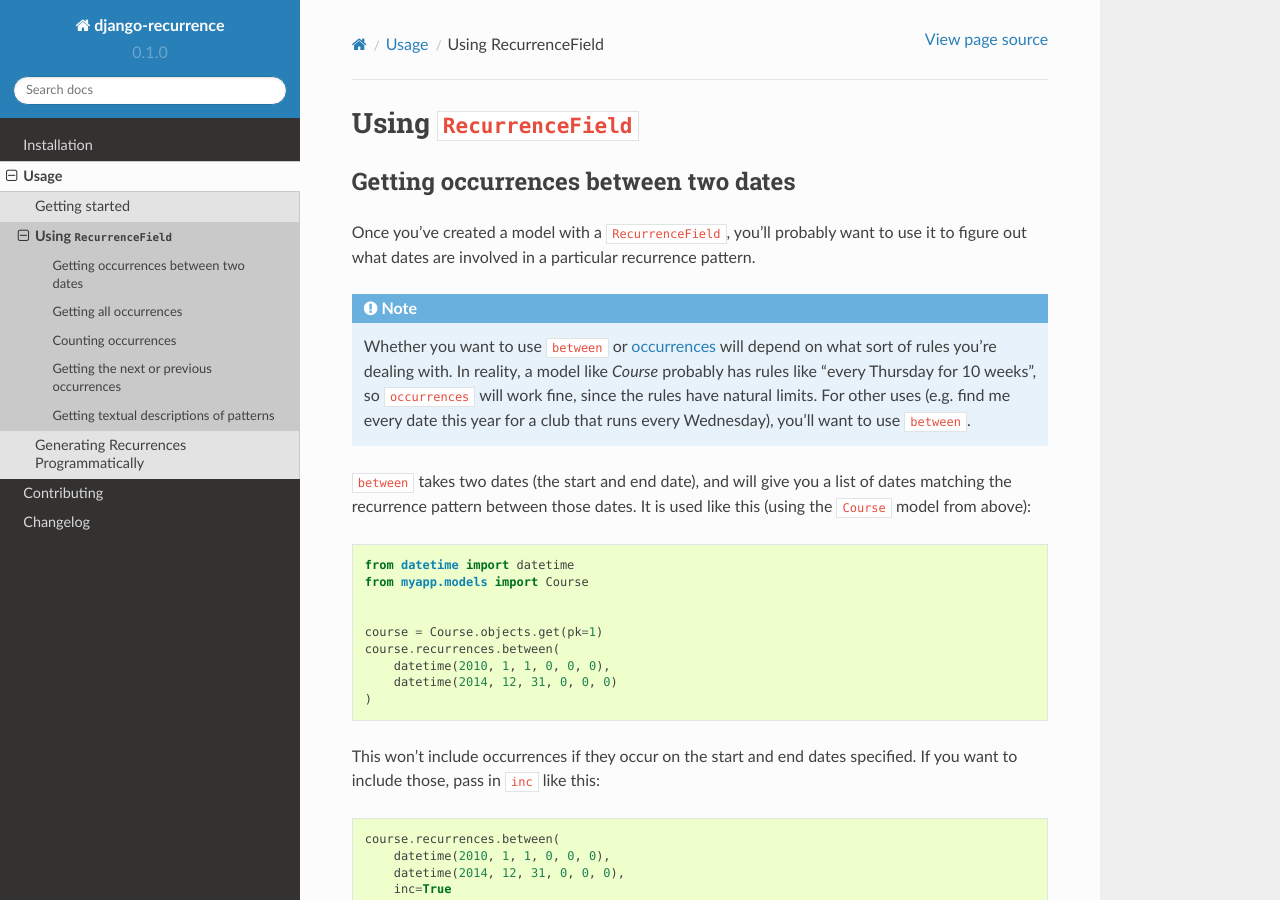
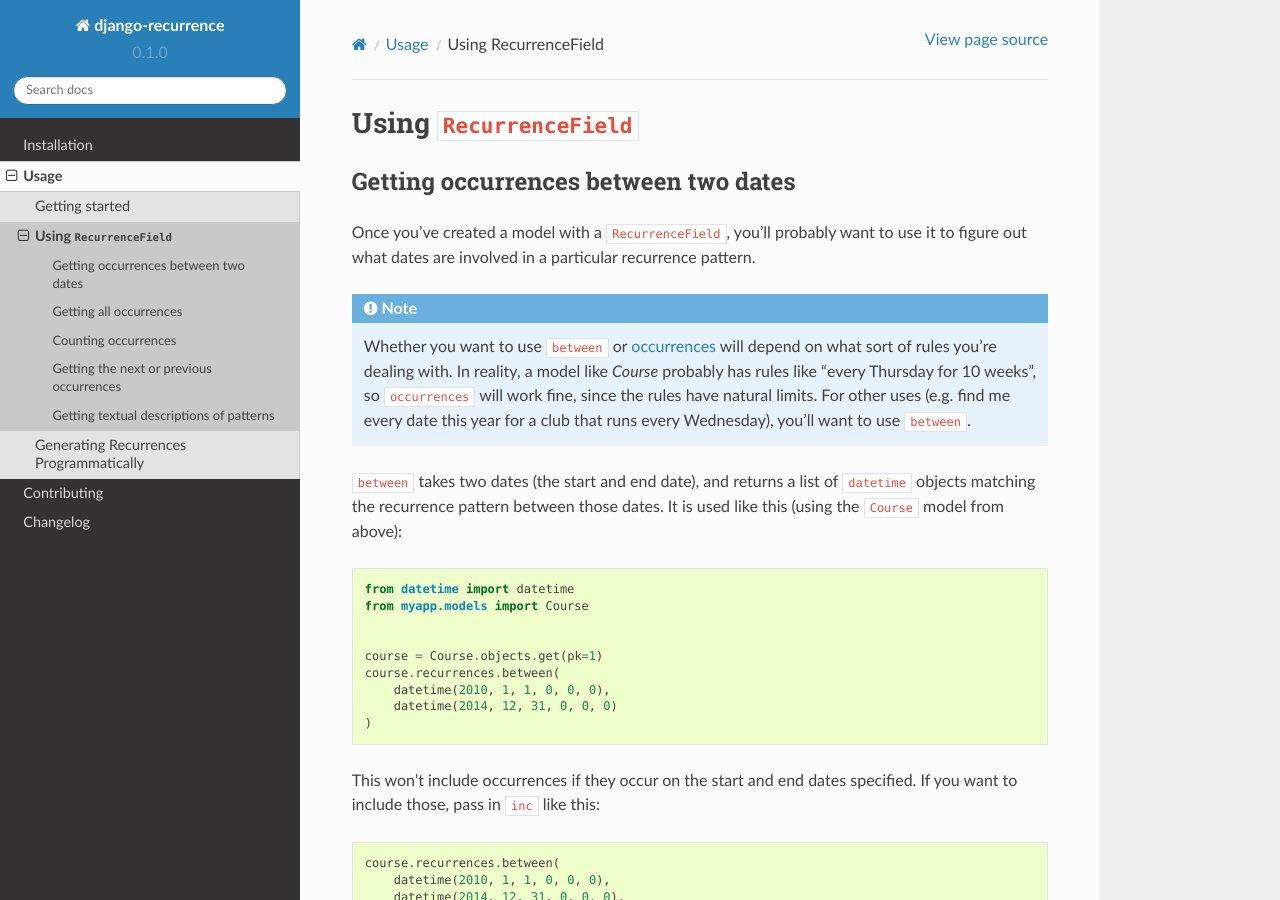
Before and after one commit to jazzband/django-recurrence, a Sphinx documentation site: the page built from docs/usage/recurrence_field.rst, in a window 1280 px wide and 900 px high. Built offline with Sphinx 7.4.7 and the Read the Docs theme 2.0.0, drawn with Linux system fonts in a browser that asks for light colours.

Commit message:
Clarify .betweens()'s return type

```diff
--- a/docs/usage/recurrence_field.rst
+++ b/docs/usage/recurrence_field.rst
@@ -20,8 +20,8 @@ particular recurrence pattern.
    every date this year for a club that runs every Wednesday), you'll
    want to use ``between``.
 
-``between`` takes two dates (the start and end date), and will give
-you a list of dates matching the recurrence pattern between those
+``between`` takes two dates (the start and end date), and returns a list
+of ``datetime`` objects matching the recurrence pattern between those
 dates. It is used like this (using the ``Course`` model from above):
 
 .. code-block:: python
```
